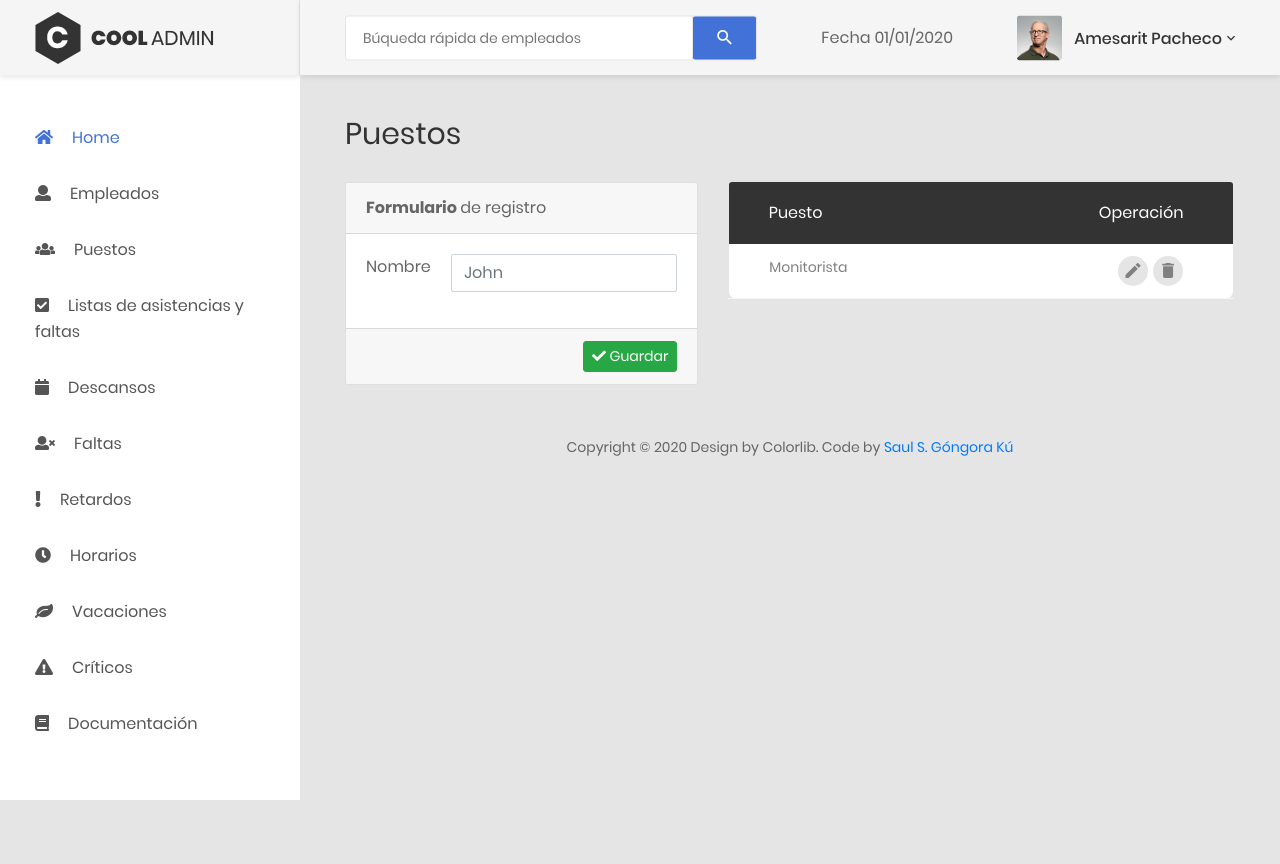
After one commit to samgongora26/perfect-assistant, a PHP site: page /pages/puestos/puestos.php in a window 1280 px wide. The commit adds this page. Run offline with PHP 8.4, Linux system fonts and the light colour scheme.

Commit message:
formulario y tabla de puestos

```diff
--- a/pages/plantillas/plantilla_header.php
+++ b/pages/plantillas/plantilla_header.php
@@ -8,7 +8,7 @@
                                     <i class="zmdi zmdi-search"></i>
                                 </button>
                             </form>
-                            <p> Fecha 26/04/2020 </p>
+                            <p> Fecha 01/01/2020 </p>
                             <div class="header-button">
                                 <div class="account-wrap">
                                     <div class="account-item clearfix js-item-menu">
--- a/pages/plantillas/plantilla_menu.php
+++ b/pages/plantillas/plantilla_menu.php
@@ -126,7 +126,7 @@
                 <nav class="navbar-sidebar">
                     <ul class="list-unstyled navbar__list">
                         <li class="active">
-                            <a href="table.html">
+                            <a href="../home/home.php">
                                 <i class="fas fa-home"></i>Home</a>
                         </li>
                         <li class=" has-sub">
@@ -134,27 +134,19 @@
                                 <i class="fas fa-user"></i>Empleados</a>
                             <ul class="list-unstyled navbar__sub-list js-sub-list">
                                 <li>
-                                    <a href="index.html">Ver</a>
+                                    <a href="../empleados/empleados.php">Ver</a>
                                 </li>
                                 <li>
-                                    <a href="index.html">Agregar</a>
+                                    <a href="../empleados/agr_empleados.php">Agregar</a>
                                 </li>
                                 <li>
-                                    <a href="index.html">Inactivos</a>
+                                    <a href="../empleados/empleados_inactivos.php">Inactivos</a>
                                 </li>
                             </ul>
                         </li>
-                        <li class=" has-sub">
-                            <a class="js-arrow" href="#">
+                        <li class="">
+                            <a href="../puestos/puestos.php">
                                 <i class="fas fa-users"></i>Puestos</a>
-                            <ul class="list-unstyled navbar__sub-list js-sub-list">
-                                <li>
-                                    <a href="index.html">Ver</a>
-                                </li>
-                                <li>
-                                    <a href="index.html">Agregar</a>
-                                </li>
-                            </ul>
                         </li>
                         <li>
                             <a href="chart.html">
--- /dev/null
+++ b/pages/puestos/puestos.php
@@ -0,0 +1,170 @@
+<!DOCTYPE html>
+<html lang="en">
+
+<head>
+    <!-- Required meta tags-->
+    <meta charset="UTF-8">
+    <meta name="viewport" content="width=device-width, initial-scale=1, shrink-to-fit=no">
+    <meta name="description" content="Dashboard">
+    <meta name="author" content="Saul Gongora">
+
+    <!-- Title Page-->
+    <title>Perfect assistant</title>
+
+    <!-- Fontfaces CSS-->
+    <link href="../../css/font-face.css" rel="stylesheet" media="all">
+    <link href="../../vendor/font-awesome-4.7/css/font-awesome.min.css" rel="stylesheet" media="all">
+    <link href="../../vendor/font-awesome-5/css/fontawesome-all.min.css" rel="stylesheet" media="all">
+    <link href="../../vendor/mdi-font/css/material-design-iconic-font.min.css" rel="stylesheet" media="all">
+
+    <!-- Bootstrap CSS-->
+    <link href="../../vendor/bootstrap-4.1/bootstrap.min.css" rel="stylesheet" media="all">
+
+    <!-- Vendor CSS-->
+    <link href="../../vendor/animsition/animsition.min.css" rel="stylesheet" media="all">
+    <link href="../../vendor/bootstrap-progressbar/bootstrap-progressbar-3.3.4.min.css" rel="stylesheet" media="all">
+    <link href="../../vendor/wow/animate.css" rel="stylesheet" media="all">
+    <link href="../../vendor/css-hamburgers/hamburgers.min.css" rel="stylesheet" media="all">
+    <link href="../../vendor/slick/slick.css" rel="stylesheet" media="all">
+    <link href="../../vendor/select2/select2.min.css" rel="stylesheet" media="all">
+    <link href="../../vendor/perfect-scrollbar/perfect-scrollbar.css" rel="stylesheet" media="all">
+
+    <!-- Main CSS-->
+    <link href="../../css/theme.css" rel="stylesheet" media="all">
+
+</head>
+
+<body class="animsition">
+    <div class="page-wrapper">
+        <!--MENU ASIDE IQUIERDA-->
+        <?php
+            include("../plantillas/plantilla_menu.php");
+        ?>
+        <!-- / MENU-->
+        <!-- PAGE CONTAINER-->
+        <div class="page-container">
+
+            <!-- HEADER DESKTOP-->
+            <?php
+                include("../plantillas/plantilla_header.php")
+            ?>
+            <!-- HEADER DESKTOP-->
+
+            <!-- MAIN CONTENT-->
+            <div class="main-content">
+                <div class="section__content section__content--p30">
+                    <div class="container-fluid">
+                        <div class="row">
+                            <div class="col-md-12">
+                                <div class="overview-wrap">
+                                    <h2 class="title-1">Puestos</h2>
+                                </div>
+                            </div>
+                        </div>
+
+                        <div class="row m-t-30">
+                            <div class="col-lg-5">
+                            <div class="card">
+                                    <div class="card-header">
+                                        <strong>Formulario </strong> de registro
+                                    </div>
+                                    <div class="card-body card-block">
+                                        <!--Formulario-->
+                                        <div action="" method="post" enctype="multipart/form-data" class="form-horizontal">
+                                            <!--Nombre del puesto-->
+                                            <div class="row form-group">
+                                                <div class="col col-md-3">
+                                                    <label for="text-input" class=" form-control-label">Nombre</label>
+                                                </div>
+                                                <div class="col-12 col-md-9">
+                                                    <input type="text" id="text-input" name="text-input" placeholder="John" class="form-control">
+                                                    <!--small class="form-text text-muted">Nombres</small-->
+                                                </div>
+                                            </div>
+                                        </div>
+                                        <!--/Formulario-->
+                                    </div>
+                                    <div class="card-footer">
+                                        <button type="submit" class="btn btn-success btn-sm float-right">
+                                            <i class="fa fa-check"></i> Guardar
+                                        </button>
+                                    </div>
+                                </div>
+                            </div>
+                            <div class="col-lg-7">
+                                <!-- DATA TABLE-->
+                                <div class="table-responsive m-b-40">
+                                    <table class="table table-borderless table-data3">
+                                        <thead>
+                                            <tr>
+                                                <th>Puesto</th>
+                                                <th>operación</th>
+                                            </tr>
+                                        </thead>
+                                        <tbody>
+                                            <tr>
+                                                <td>Monitorista</td>
+                                                <td>
+                                                    <div class="table-data-feature">
+                                                        <button class="item" data-toggle="tooltip" data-placement="top" title="Edit">
+                                                            <i class="zmdi zmdi-edit"></i>
+                                                        </button>
+                                                        <button class="item" data-toggle="tooltip" data-placement="top" title="Delete">
+                                                            <i class="zmdi zmdi-delete"></i>
+                                                        </button>
+                                                    </div>
+
+                                                </td>
+                                            </tr>
+                                        </tbody>
+                                    </table>
+                                </div>
+                                <!-- END DATA TABLE-->
+
+                            </div>
+
+
+                        </div>
+
+                        <div class="row">
+                            <?php
+                                include("../plantillas/plantilla_footer.php");
+                            ?>
+                        </div>
+                    </div>
+                </div>
+            </div>
+            <!-- END MAIN CONTENT-->
+            <!-- END PAGE CONTAINER-->
+        </div>
+
+    </div>
+
+    <!-- Jquery JS-->
+    <script src="../../vendor/jquery-3.2.1.min.js"></script>
+    <!-- Bootstrap JS-->
+    <script src="../../vendor/bootstrap-4.1/popper.min.js"></script>
+    <script src="../../vendor/bootstrap-4.1/bootstrap.min.js"></script>
+    <!-- Vendor JS       -->
+    <script src="../../vendor/slick/slick.min.js">
+    </script>
+    <script src="../../vendor/wow/wow.min.js"></script>
+    <script src="../../vendor/animsition/animsition.min.js"></script>
+    <script src="../../vendor/bootstrap-progressbar/bootstrap-progressbar.min.js">
+    </script>
+    <script src="../../vendor/counter-up/jquery.waypoints.min.js"></script>
+    <script src="../../vendor/counter-up/jquery.counterup.min.js">
+    </script>
+    <script src="../../vendor/circle-progress/circle-progress.min.js"></script>
+    <script src="../../vendor/perfect-scrollbar/perfect-scrollbar.js"></script>
+    <script src="../../vendor/chartjs/Chart.bundle.min.js"></script>
+    <script src="../../vendor/select2/select2.min.js">
+    </script>
+
+    <!-- Main JS-->
+    <script src="../../js/main.js"></script>
+
+</body>
+
+</html>
+<!-- end document-->
```
Also changed, not shown: pages/empleados/agr_empleados.php (+23 -5 lines).
